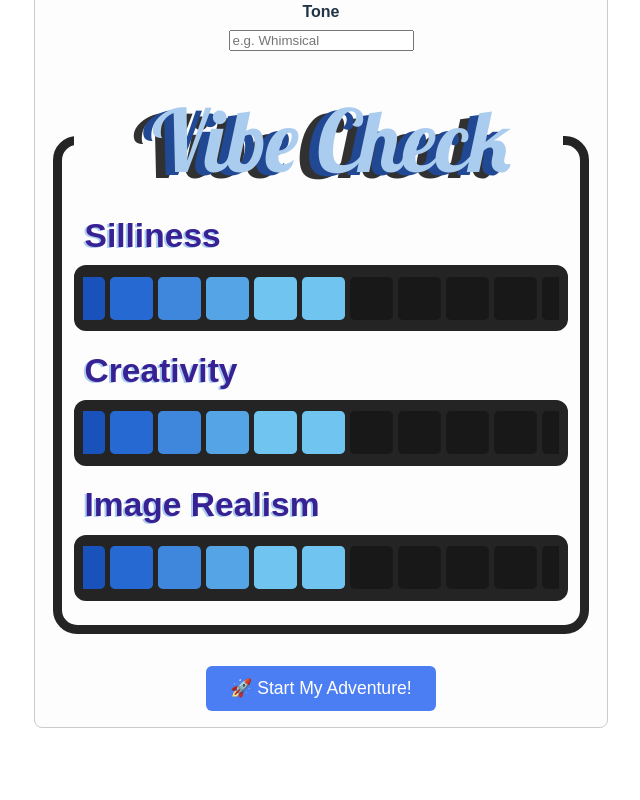
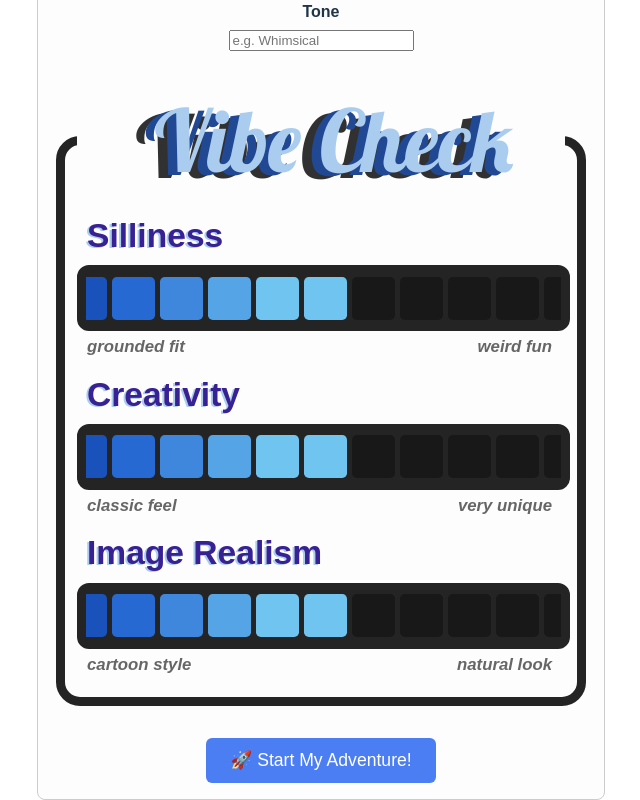
Before and after one commit to aadriien/choose-your-llm-face-adventure, a Svelte app: page / in a window 1280 px wide. Shown: the part 537-1337 px from the top of the page, without its empty margins (319-959 px from the left). Before the commit the page ends 1265 px from the top, so only its background shows below. Built offline with nearby package versions, Linux system fonts and the light colour scheme.

Commit message:
Styled labels below sliders for more context

```diff
--- a/src/components/VibeCuration.svelte
+++ b/src/components/VibeCuration.svelte
@@ -114,18 +114,30 @@
         <legend>Vibe Check</legend>
 
         <div class="slider-group">
-            <label orient="270deg" before="Low" after="High">Silliness</label>
-            <input type="range" min="0" max="100" bind:value={silliness} orient="270deg" />
+            <label
+                orient="horizontal"
+                data-before="grounded fit"
+                data-after="weird fun"
+            >Silliness</label>
+            <input type="range" min="0" max="100" bind:value={silliness}/>
         </div>
 
         <div class="slider-group">
-            <label orient="270deg" before="Low" after="High">Creativity</label>
-            <input type="range" min="0" max="100" bind:value={creativity} orient="270deg" />
+            <label
+                orient="horizontal"
+                data-before="classic feel"
+                data-after="very unique"
+            >Creativity</label>
+            <input type="range" min="0" max="100" bind:value={creativity} />
         </div>
 
         <div class="slider-group">
-            <label orient="270deg" before="Low" after="High">Image Realism</label>
-            <input type="range" min="0" max="100" bind:value={image_realism} orient="270deg" />
+            <label
+                orient="horizontal"
+                data-before="cartoon style"
+                data-after="natural look"
+            >Image Realism</label>
+            <input type="range" min="0" max="100" bind:value={image_realism} />
         </div>
     </fieldset>
 
@@ -136,7 +148,7 @@
 
 
 <style>
-    @import url('https://fonts.googleapis.com/css?family=Lobster');
+    @import url("https://fonts.googleapis.com/css?family=Lobster");
 
 
     main {
@@ -238,7 +250,7 @@
             -0.22em 0.07em 0 #313131;
     }
     /* Slider itself */
-    input[type='range'] {
+    input[type="range"] {
         display: block;
         margin: 0; padding: 0;
         font-size: inherit;
@@ -255,23 +267,23 @@
         box-shadow: 0 0 0 0 transparent;
         margin-bottom: calc(var(--base-size) * 0.3);
     }
-    input[type='range']:focus {
+    input[type="range"]:focus {
         box-shadow: 0 0 0 calc(var(--base-size) * 0.1) #AAAAAA;
     }
-    input[type='range']:hover {
+    input[type="range"]:hover {
         box-shadow: 0 0 0 calc(var(--base-size) * 0.15) var(--thumb-color);
     }
     /* Slider track */
-    input[type='range']::-webkit-slider-runnable-track,
-    input[type='range']::-moz-range-track,
-    input[type='range']::-ms-track {
+    input[type="range"]::-webkit-slider-runnable-track,
+    input[type="range"]::-moz-range-track,
+    input[type="range"]::-ms-track {
         border: none;
         background: none;
         height: 100%;
         width: 100%;
     }
     /* Slider thumb */
-    input[type='range']::-webkit-slider-thumb {
+    input[type="range"]::-webkit-slider-thumb {
         margin: var(--thumb-margin);
         padding: 0;
         height: var(--thumb-size);
@@ -303,8 +315,7 @@
             calc(9 * var(--box-shadow-offset-unit)) 0 0 0 var(--background-color);
         cursor: ew-resize;
     }
-
-    input[type='range']::-moz-range-thumb {
+    input[type="range"]::-moz-range-thumb {
         margin: var(--thumb-margin);
         padding: 0;
         height: var(--thumb-size);
@@ -315,8 +326,7 @@
         background-color: var(--thumb-color);
         cursor: ew-resize;
     }
-
-    input[type='range']::-ms-thumb {
+    input[type="range"]::-ms-thumb {
         margin: var(--thumb-margin);
         padding: 0;
         height: var(--thumb-size);
@@ -328,21 +338,26 @@
         cursor: ew-resize;
     }
     /* Webkit appearance reset */
-    input[type='range'],
-    input[type='range']::-webkit-slider-runnable-track,
-    input[type='range']::-webkit-slider-thumb {
+    input[type="range"],
+    input[type="range"]::-webkit-slider-runnable-track,
+    input[type="range"]::-webkit-slider-thumb {
         -webkit-appearance: none;
     }
     /* IE fixes */
-    input[type='range']::-ms-track {
+    input[type="range"]::-ms-track {
         color: transparent;
     }
-    input[type='range']::-ms-fill-lower,
-    input[type='range']::-ms-fill-upper,
-    input[type='range']::-ms-tooltip {
+    input[type="range"]::-ms-fill-lower,
+    input[type="range"]::-ms-fill-upper,
+    input[type="range"]::-ms-tooltip {
         display: none;
     }
-    /* Label for slider metric */
+    /* Slider metrics */
+    .slider-group {
+        position: relative;
+        width: var(--slider-width);
+        margin-bottom: calc(var(--base-size) * 0.8);
+    }
     .slider-group label {
         display: block;
         font-family: Arial, Helvetica, sans-serif;
@@ -354,6 +369,26 @@
         text-shadow:
             -0.06em 0.03em 0 #ACE;
     }
-
+    /* Position before/after text below slider */
+    .slider-group > label::before,
+    .slider-group > label::after {
+        position: absolute;
+        bottom: -1.7em;
+        font-size: 0.5em;
+        font-style: italic;
+        color: #666;
+        text-shadow: none;
+        user-select: none;
+        pointer-events: none;
+    }
+    /* Left side label */
+    .slider-group > label::before {
+        content: attr(data-before);
+    }
+    /* Right side label */
+    .slider-group > label::after {
+        content: attr(data-after);
+        right: 0;
+    }
 
 </style>
```
